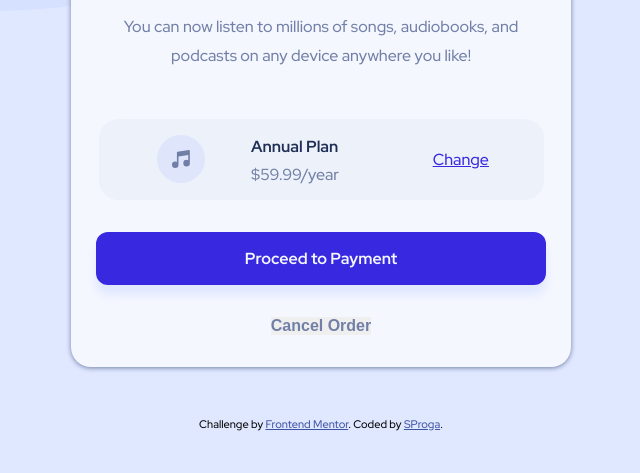
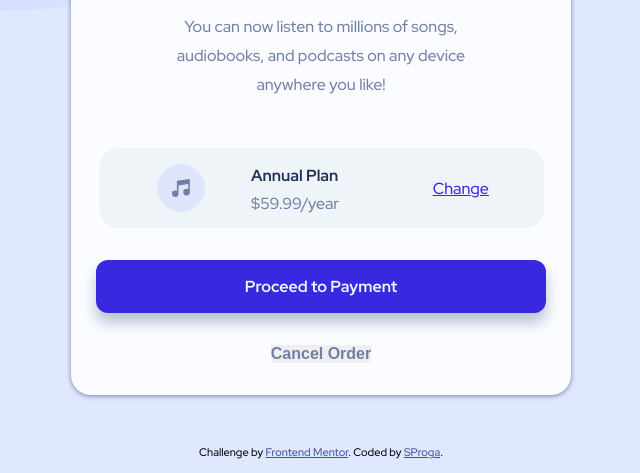
Before and after one commit to SProga/frontendmentor, a plain HTML site: page index.html in a window 1280 px wide. Shown: the part 377-850 px from the top of the page, without its empty margins (319-959 px from the left). Drawn offline with Linux system fonts and the light colour scheme.

Commit message:
first commit

```diff
--- a/index.html
+++ b/index.html
@@ -32,7 +32,6 @@
 		</style>
 	</head>
 	<body>
-		<main>
 		<div class="card">
 			<figure class="hero__wrapper">
 				<img
@@ -43,8 +42,8 @@
 			</figure>
 			<h1 class="title">Order Summary</h1>
 			<p class="paragraph">
-					You can now listen to millions of songs, audiobooks, and podcasts on
-					any device anywhere you like!
+				You can now listen to millions of songs, audiobooks, and podcasts on any
+				device anywhere you like!
 			</p>
 			<div class="grid">
 				<svg
@@ -78,6 +77,5 @@
 				>. Coded by <a href="www.github.com/SProga">SProga</a>.
 			</div>
 		</footer>
-		</main>
 	</body>
 </html>
--- a/style.css
+++ b/style.css
@@ -19,6 +19,10 @@
 } */
 
 body {
+	display: flex;
+	flex-direction: column;
+	align-items: center;
+	justify-content: center;
 	margin: 0;
 	padding: 0;
 	min-height: 100vh;
@@ -39,7 +43,7 @@ body {
 	border-radius: 20px;
 	overflow: hidden;
 	align-items: center;
-	background-color: var(--neutral-pale-blue);
+	background-color: hsl(216, 100%, 99%);
 	padding-bottom: 1rem;
 	box-shadow: 0 1px 5px var(--desaturated-blue);
 }
@@ -63,6 +67,7 @@ figure.hero__wrapper {
 }
 .paragraph {
 	width: 80%;
+	max-width: 320px;
 	margin: 1rem 0;
 	text-align: center;
 	color: var(--desaturated-blue);
@@ -125,12 +130,11 @@ figure.hero__wrapper {
 	font-weight: 700;
 	border: none;
 	border-radius: 12px;
-	box-shadow: 0 10px 10px var(--pale-blue);
+	box-shadow: 0 10px 14px hsl(225, 28%, 79%);
 }
 .btn--payment:hover {
 	background-color: var(--dark-blue);
 	opacity: 0.8;
-	box-shadow: 0 10px 3px var(--pale-blue);
 }
 
 .btn--cancel {
```
Lines whose indentation alone changed are shown as unchanged.
